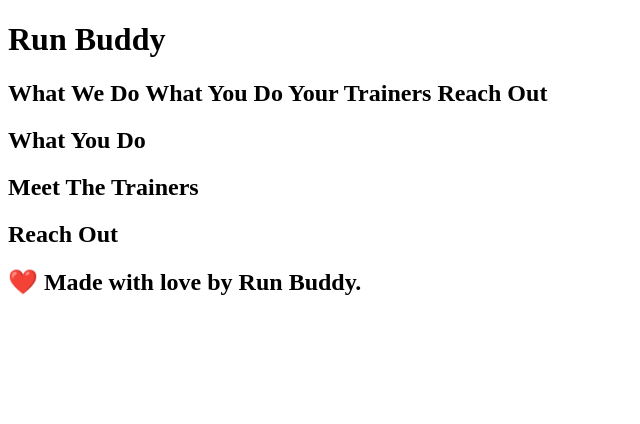
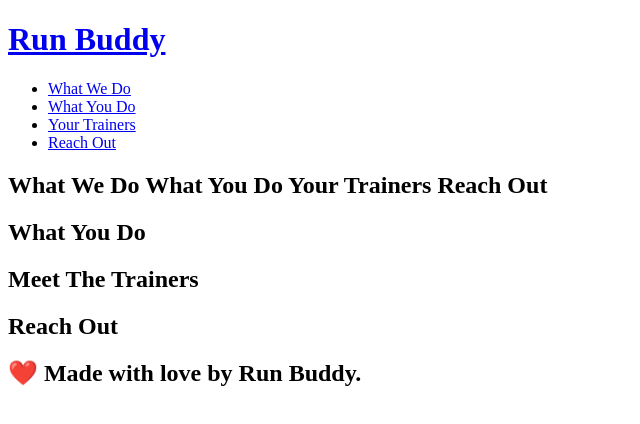
Before and after one commit to mabarra22/Run-Buddy, a plain HTML site: page index.html in a window 1280 px wide. Shown: the whole page, without its empty margins (0-640 px from the left). Drawn offline with Linux system fonts and the light colour scheme.

Commit message:
added navigation

```diff
--- a/index.html
+++ b/index.html
@@ -8,7 +8,28 @@
 </head>
 <!--Navigation-->
 <header>
-    <h1>Run Buddy</h1>
+    <h1>
+        <a href="/">Run Buddy</a>
+    </h1>
+    <nav>
+    <!--Unordered list element-->
+        <ul>
+        <!--list item element-->
+            <li>
+            <!--achor element-->
+                <a href="#What-we-do">What We Do</a>
+            </li>
+            <li>
+                <a href="#What-you-do">What You Do</a>
+            </li>
+            <li>
+                <a href="#your-trainers">Your Trainers</a>
+            </li>
+            <li>
+                <a href="#reach-out">Reach Out</a>
+            </li>
+        </ul>
+    </nav>
 </header>
 
 <!--Hero/jumbotron-->
```
